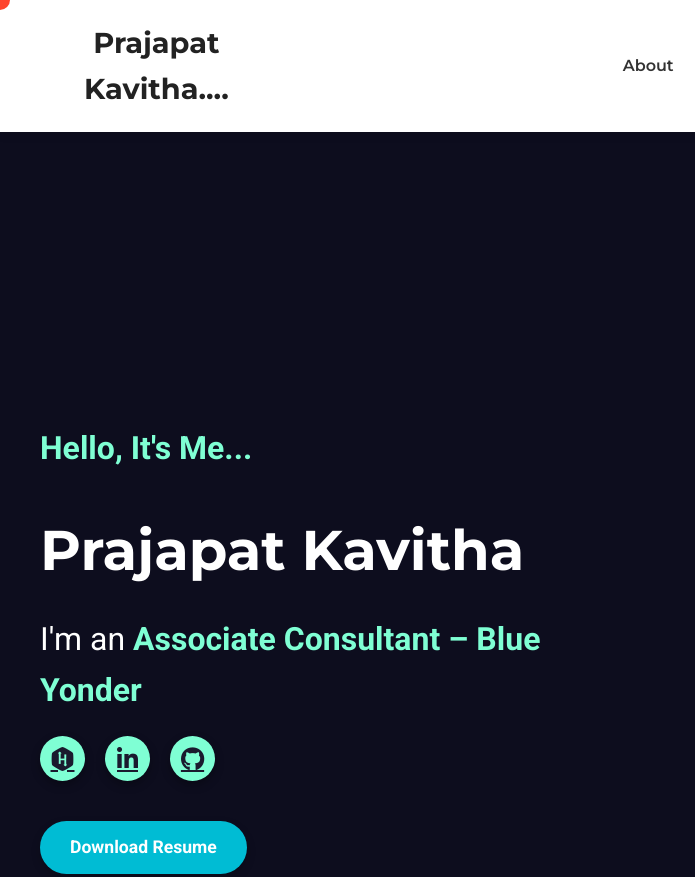
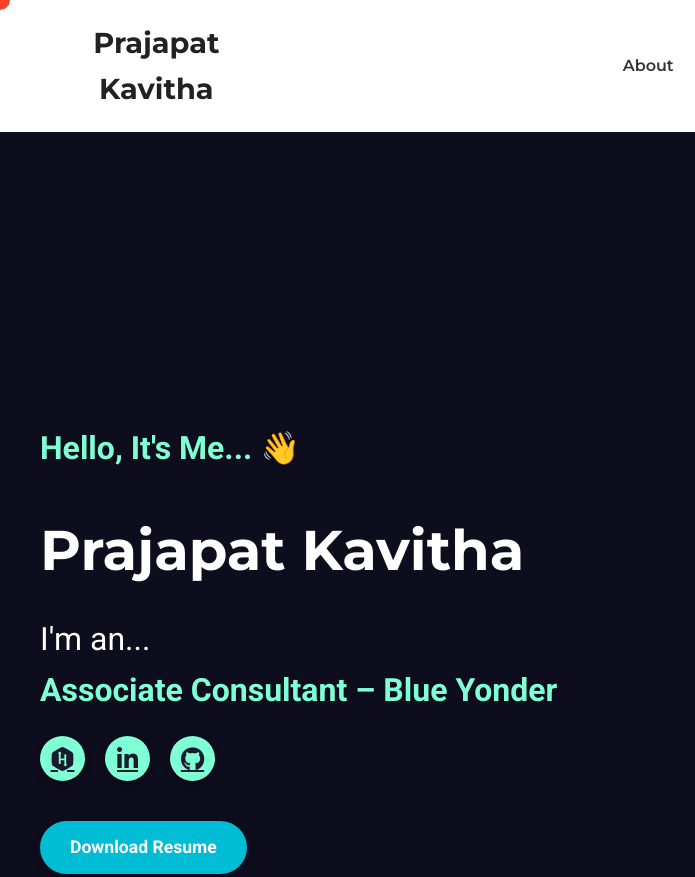
Before and after one commit to prajapatkavitha/Updated-portfolio, a plain HTML site: page index.html in a window 1280 px wide. Shown: the top 877 px of the page, 0-695 px from the left. Drawn offline with Linux system fonts and the light colour scheme.

Commit message:
Update index.html

```diff
--- a/index.html
+++ b/index.html
@@ -14,7 +14,7 @@
     <header>
         <nav style="align-items: left;">
             <ul>
-                <h1>Prajapat Kavitha....</h1>
+                <h1>Prajapat Kavitha</h1>
             </li><li></li><li></li><li></li><li></li><li></li><li></li><li></li><li></li><li></li><li></li><li></li><li></li><li></li>
                 <li><a href="#about">About</a></li>
                 <li><a href="#experience">Experience</a></li>
@@ -31,11 +31,11 @@
         <section id="home" class="hero">
             <div class="hero-content-wrapper">
                 <div class="hero-text-area">
-                    <p class="hero-role"><span class="highlight">Hello, It's Me...</span></p>
+                    <p class="hero-role"><span class="highlight">Hello, It's Me... 👋</span></p>
                     <h1 class="hero-name">Prajapat Kavitha</h1>
 
-                 <center>   <p class="hero-role"> I'm an <span class="highlight">Associate Consultant – Blue Yonder</span></p>
-</center>
+                 <p class="hero-role"> I'm an... <br><span class="highlight">Associate Consultant – Blue Yonder</span></p>
+
                     <div class="hero-social-links">
                         <a href="https://www.hackerrank.com/profile/Prajapat" target="_blank" aria-label="GitHub"><i class="fab fa-hackerrank"></i></a>
                         <a href="https://in.linkedin.com/in/prajapat-kavitha-53421a289" target="_blank" aria-label="LinkedIn"><i class="fab fa-linkedin-in"></i></a>
```
